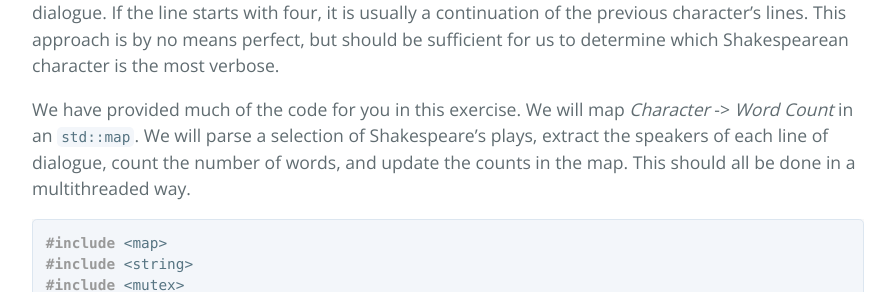
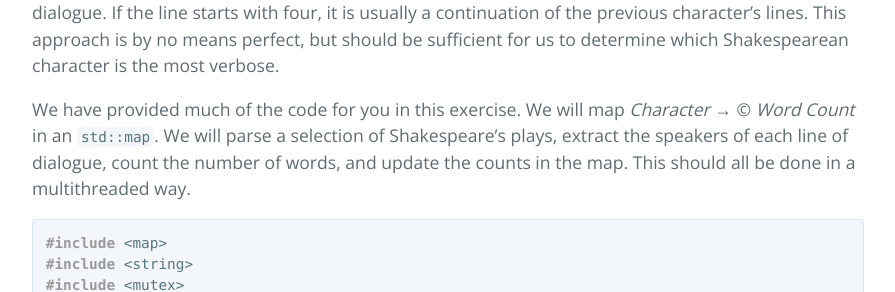
Before and after one commit to cpen333/cpen333.github.io, a Jekyll site: the page built from _labs/mutex.md, in a window 1280 px wide and 900 px high, scrolled down 7823 px. Shown: the part 163-455 px from the top of the window, without its empty margins (192-1087 px from the left). Built offline with Jekyll 4.4.1, drawn with Linux system fonts in a browser that asks for light colours.

Commit message:
rightarrow

````diff
--- a/_labs/mutex.md
+++ b/_labs/mutex.md
@@ -252,7 +252,7 @@ We already have a word count function that we can make use of.  Now all we need
 
 If you open one of the plays, such as Romeo and Juliet, you will notice that *most* lines containing dialogue either begin with two spaces or with four spaces.  If the line starts with two, the line contains the name (or short-form) of the character speaking, followed by a period, followed by the character's dialogue.  If the line starts with four, it is usually a continuation of the previous character's lines.  This approach is by no means perfect, but should be sufficient for us to determine which Shakespearean character is the most verbose.
 
-We have provided much of the code for you in this exercise.  We will map *Character* \-> *Word Count* in an `std::map`.  We will parse a selection of Shakespeare's plays, extract the speakers of each line of dialogue, count the number of words, and update the counts in the map.  This should all be done in a multithreaded way.
+We have provided much of the code for you in this exercise.  We will map *Character* → &copy; *Word Count* in an `std::map`.  We will parse a selection of Shakespeare's plays, extract the speakers of each line of dialogue, count the number of words, and update the counts in the map.  This should all be done in a multithreaded way.
 
 ```cpp
 #include <map>
@@ -435,7 +435,7 @@ int main() {
 ```
 The code leaves several sections blank.  It is your job to fill in these sections.  In particular, you will need to
 
-1. Modify `count_character_words` to insert word counts into the *Character* \-> *Word Count* map in a thread-safe way.
+1. Modify `count_character_words` to insert word counts into the *Character* → *Word Count* map in a thread-safe way.
 2. Implement the comparator `wc_greater_than` for sorting characters by number of spoken words, descending.
 3. Write multithreading code in the `main` method to parse each file and populate the word-count map.
 
@@ -449,7 +449,7 @@ A third option is to modify your project settings so that the working directory
 
 #### Thread Safety
 
-If two threads try to modify the *Character* \-> *Word Count* map concurrently, the behaviour is undefined.  Sometimes this will throw an error immediately, sometimes everything will *appear* to work correctly -- as in it won't crash -- but your results will seem to vary slightly every time you run your program.  If this happens, you'll often get an error when the program exits.
+If two threads try to modify the *Character* → *Word Count* map concurrently, the behaviour is undefined.  Sometimes this will throw an error immediately, sometimes everything will *appear* to work correctly -- as in it won't crash -- but your results will seem to vary slightly every time you run your program.  If this happens, you'll often get an error when the program exits.
 
 If the program doesn't crash right away, these concurrent modification errors can be very difficult to track down and fix.  If ever your program crashes when it closes, it's because you have overrun some memory somewhere.  It was possibly overwriting some other variables in the process, but didn't do enough damage to trigger an error at the time.  You see the error at the end as the program tries to clean up its allocated memory and notices... hey, this vector/map/array was supposed to be done by now, but seems to keep going past the end!
 
````
